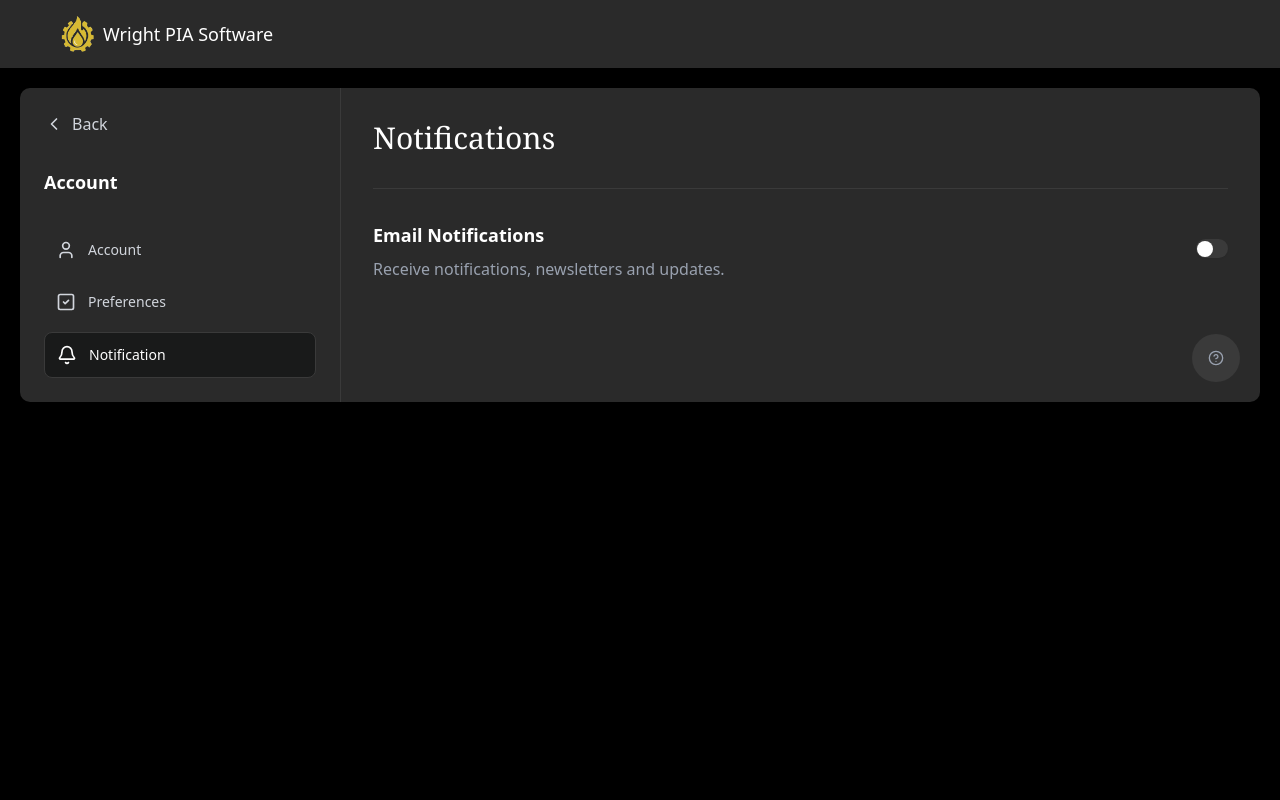
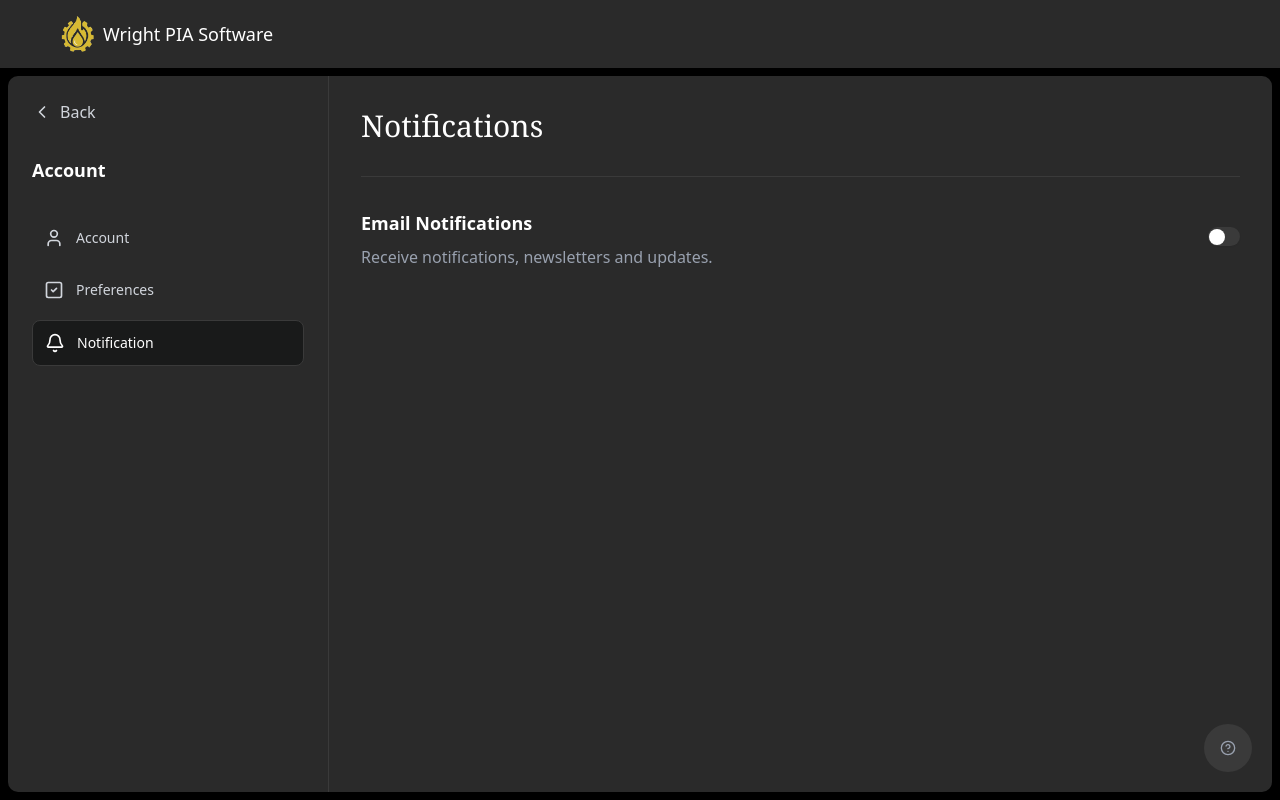
Before and after one commit to Dhei-vid/pia_software, a Next.js app: page /profile/notification in a window 1280 px wide. Built offline with nearby package versions, Linux system fonts and the light colour scheme.

Commit message:
update: cleaned up the profile screens

```diff
--- a/src/app/(main)/profile/layout.tsx
+++ b/src/app/(main)/profile/layout.tsx
@@ -21,16 +21,17 @@ const ProfileLayout: React.FC<ProfileLayoutProps> = ({ children }) => {
   };
 
   return (
-    <main className="h-screen p-5 bg-black">
-      <div className="flex-1 bg-grey flex overflow-hidden rounded-lg">
+    <main className="h-full p-2 2xl:p-5 bg-black">
+      <div className="relative h-full bg-grey flex overflow-hidden rounded-lg">
         {/* Profile Sidebar */}
         <div className="border-r border-lightgrey">
           <ProfileSidebar activePage={getActivePage()} />
         </div>
 
         {/* Body */}
-        <div className="relative flex-1 overflow-y-auto">
-          {children}
+        <div className="flex-1 h-full flex flex-col min-h-0 pb-20">
+          <div className="flex-1 overflow-y-auto">{children}</div>
+        </div>
 
         {/* Help Button */}
         <div className="absolute bottom-5 right-5">
@@ -43,7 +44,6 @@ const ProfileLayout: React.FC<ProfileLayoutProps> = ({ children }) => {
           </Button>
         </div>
       </div>
-      </div>
     </main>
   );
 };
--- a/src/app/(main)/profile/notification/page.tsx
+++ b/src/app/(main)/profile/notification/page.tsx
@@ -11,9 +11,8 @@ const NotificationPage = () => {
   };
 
   return (
-    <div className="mx-auto p-8">
+    <div className="h-full p-8">
       {/* Header */}
-
       <div className="border-b border-lightgrey mb-8">
         <h1 className="text-3xl font-serif text-white mb-8">Notifications</h1>
       </div>
--- a/src/app/(main)/profile/page.tsx
+++ b/src/app/(main)/profile/page.tsx
@@ -32,7 +32,7 @@ const ProfilePage = () => {
   };
 
   return (
-    <div className="mx-auto h-full p-8 2xl:px-12 space-y-6">
+    <div className="h-full p-8 2xl:px-12 space-y-6">
       {/* Header */}
       <div className="border-b border-lightgrey">
         <h1 className="text-3xl font-serif text-white mb-6">Account</h1>
--- a/src/app/(main)/profile/preferences/page.tsx
+++ b/src/app/(main)/profile/preferences/page.tsx
@@ -28,7 +28,7 @@ const PreferencesPage = () => {
   };
 
   return (
-    <div className="h-full mx-auto p-8 space-y-8">
+    <div className="h-full p-8 space-y-8">
       {/* Header */}
       <div className={" pb-6 border-b border-lightgrey"}>
         <h1 className="text-3xl font-serif text-white">Preferences</h1>
--- /dev/null
+++ b/src/common/styles.ts
@@ -0,0 +1 @@
+export const screenHeight = "";
```
Also changed, not shown: src/common/types.ts (added). Lines whose indentation alone changed are shown as unchanged.
